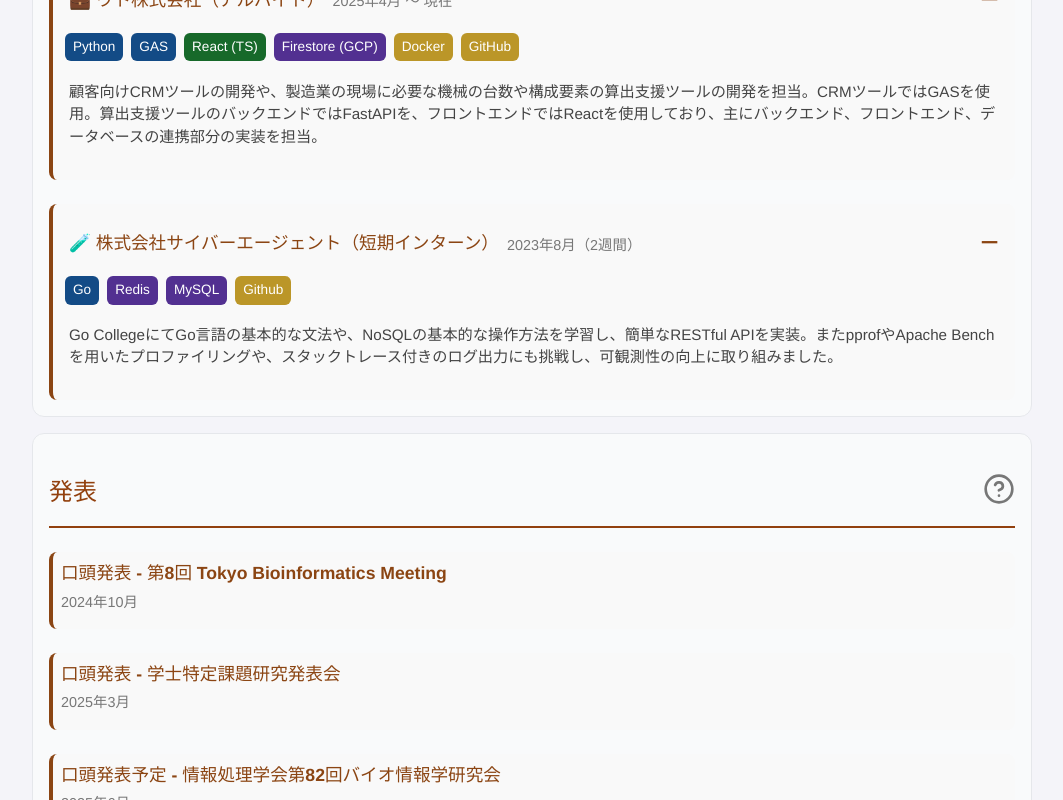
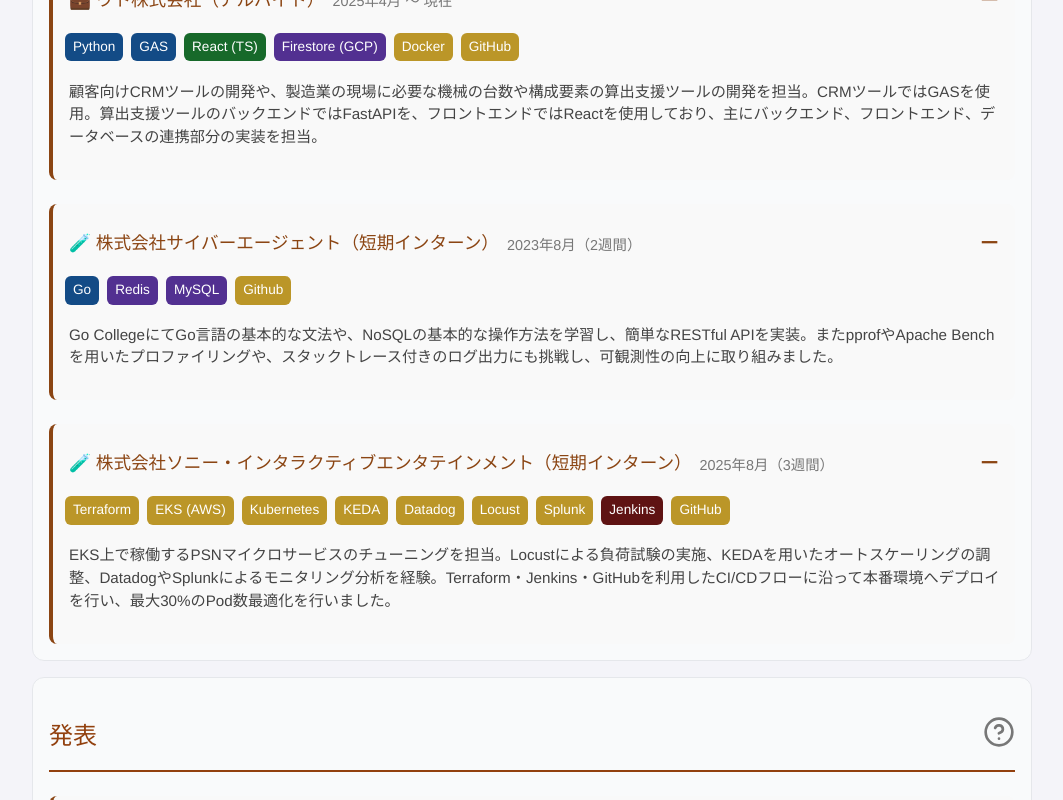
Before and after one commit to keisas/portfolio, a React (Vite) app: page / in a window 1280 px wide. Shown: the part 2000-2800 px from the top of the page, without its empty margins (108-1171 px from the left). Built offline with nearby package versions, Linux system fonts and the light colour scheme.

Commit message:
update: information

```diff
--- a/src/components/sections/Experience.tsx
+++ b/src/components/sections/Experience.tsx
@@ -92,6 +92,22 @@ const experiences: ExperienceItem[] = [
         { label: 'Github', category: 'infra' },
       ],
       description: 'Go CollegeにてGo言語の基本的な文法や、NoSQLの基本的な操作方法を学習し、簡単なRESTful APIを実装。またpprofやApache Benchを用いたプロファイリングや、スタックトレース付きのログ出力にも挑戦し、可観測性の向上に取り組みました。'
+    },
+    {
+      title: '🧪 株式会社ソニー・インタラクティブエンタテインメント（短期インターン）',
+      period: '2025年8月（3週間）',
+      techStack: [
+        { label: 'Terraform', category: 'infra' },
+        { label: 'EKS (AWS)', category: 'infra' },
+        { label: 'Kubernetes', category: 'infra' },
+        { label: 'KEDA', category: 'infra' },
+        { label: 'Datadog', category: 'infra' },
+        { label: 'Locust', category: 'infra' },
+        { label: 'Splunk', category: 'infra' },
+        { label: 'Jenkins', category: 'automation' },
+        { label: 'GitHub', category: 'infra' },
+      ],
+      description: 'EKS上で稼働するPSNマイクロサービスのチューニングを担当。Locustによる負荷試験の実施、KEDAを用いたオートスケーリングの調整、DatadogやSplunkによるモニタリング分析を経験。Terraform・Jenkins・GitHubを利用したCI/CDフローに沿って本番環境へデプロイを行い、最大30%のPod数最適化を行いました。'
     }
   ];
 
--- a/src/components/sections/Presentation.tsx
+++ b/src/components/sections/Presentation.tsx
@@ -12,7 +12,11 @@ const presentations = [
   },
   {
     date: "2025年6月",
-    title: "口頭発表予定 - 情報処理学会第82回バイオ情報学研究会",
+    title: "口頭発表 - 情報処理学会第82回バイオ情報学研究会",
+  },
+  {
+    date: "2025年10月",
+    title: "ポスター発表予定 - CBI学会2025年大会",
   },
 ];
 
--- a/src/components/sections/Timeline.tsx
+++ b/src/components/sections/Timeline.tsx
@@ -22,7 +22,8 @@ const events: Event[] = [
   { date: "2025年3月", title: "開発バイト退職\n（キャディ株式会社）", color: "#F59E0B" },
   { date: "2025年4月", title: "大学院入学\n（東京科学大学 情報理工学院）", color: "#3B82F6" },
   { date: "2025年4月", title: "開発バイト開始\n（ウト株式会社）", color: "#F59E0B" },
-  { date: "2025年6月", title: "情報処理学会第82回バイオ情報学研究会\n口頭発表予定", color: "#10B981" },
+  { date: "2025年6月", title: "情報処理学会第82回バイオ情報学研究会", color: "#10B981" },
+  { date: "2025年8月", title: "短期インターン\n (株式会社ソニー・インタラクティブエンタテインメント)", color: "#E879F9" },
   { date: "2027年3月", title: "修士課程修了予定", color: "#3B82F6" },
 ];
 
```
